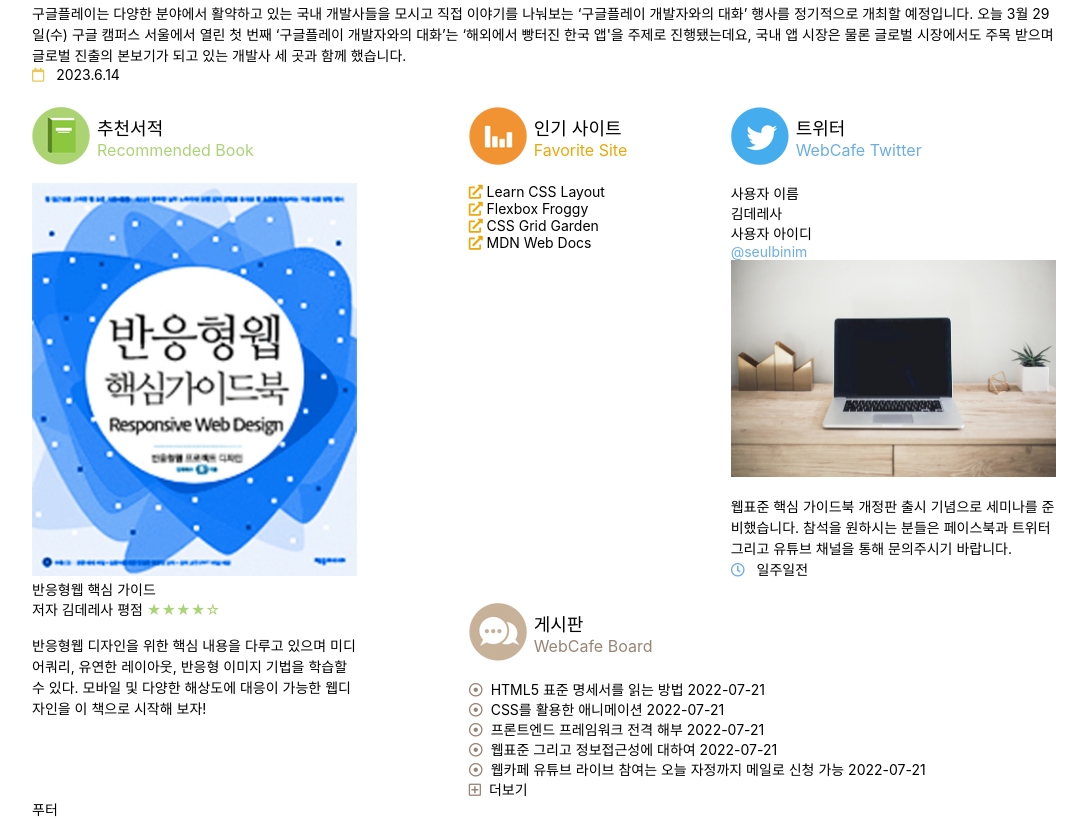
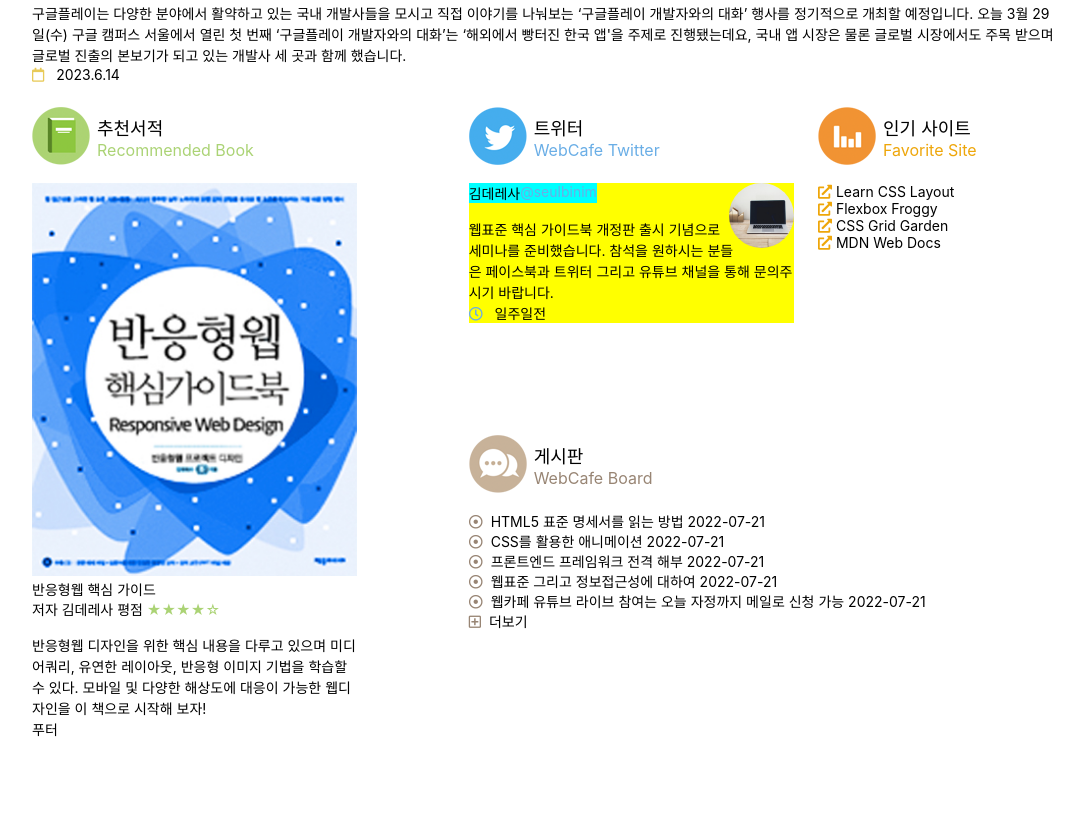
Before and after one commit to chi-eun/KTDS-RWD, a plain HTML site: page index.html in a window 1280 px wide. Shown: the part 846-1665 px from the top of the page, without its empty margins (96-1183 px from the left). After the commit the page ends 1585 px from the top, so only its background shows below. Drawn offline with Linux system fonts and the light colour scheme; a script that the page names is missing; a web font is replaced by a local one.

Commit message:
최종 수정

```diff
--- a/index.html
+++ b/index.html
@@ -242,9 +242,9 @@
           </h2>
           <div class="twitter__container">
             <dl class="twitter__userInfo">
-              <dt class="a11yHidden">사용자 이름</dt>
+              <dt class="sr-only">사용자 이름</dt>
               <dd class="twitter__userName">김데레사</dd>
-              <dt class="a11yHidden">사용자 아이디</dt>
+              <dt class="sr-only">사용자 아이디</dt>
               <dd class="twitter__userId">
                 <a href="/" class="accentTwitter">@seulbinim</a>
               </dd>
--- /dev/null
+++ b/style/float.css
@@ -0,0 +1,25 @@
+body {
+    margin: 50px;
+  }
+
+  .box {
+    border: 5px solid blue;
+    /* padding: 20px; */
+    display: flow-root;
+  }
+  .inner_box1 {
+    /* background-color: yellow; */
+    float: left;
+  }
+  .inner_box2 {
+    background-color: pink;
+    float: left;
+  }
+  .inner_box3 {
+    background-color: salmon;
+    float: left;
+  }
+  .inner_box4 {
+    background-color: aqua;
+    float: left;
+  }
--- a/style/index.css
+++ b/style/index.css
@@ -210,6 +210,30 @@ fieldset {
     height: 100%;
 }
 
+/* 공통트위터 */
+.twitter__container {
+    background: yellow;
+    display: flow-root;
+}
+.twitter__userInfo {
+    display: inline-flex;
+    background: aqua;
+}
+
+.twitter__userProfile {
+    width: 100px;
+    float: right;
+    width: 20%;
+    shape-outside: circle(50%);
+
+
+}
+.twitter__userProfileImage {
+    border-radius: 50%;
+    aspect-ratio:  1/1;
+    object-fit: cover;
+    object-position: 30% 40%;
+}
 
 /* 모바일 디바이스 */
 @media (min-width: 320px) and (max-width: 767px) {
@@ -371,7 +395,7 @@ fieldset {
     grid-gap: var(--spacing-lg);
     grid-template-areas:
     "news news news news news news news news news news news news "
-    "book book book book . favorite favorite favorite twitter twitter twitter twitter"
+    "book book book book . twitter twitter twitter twitter favorite favorite favorite"
     "book book book book . board board board board board board board ";
 
   }
@@ -402,6 +426,7 @@ fieldset {
     /* grid-row : 3/4;
     grid-column: 6/13; */
     grid-area: board;
+    ddd
   }
 
 }
```
Also changed, not shown: float.html (added, +18 -0 lines).
